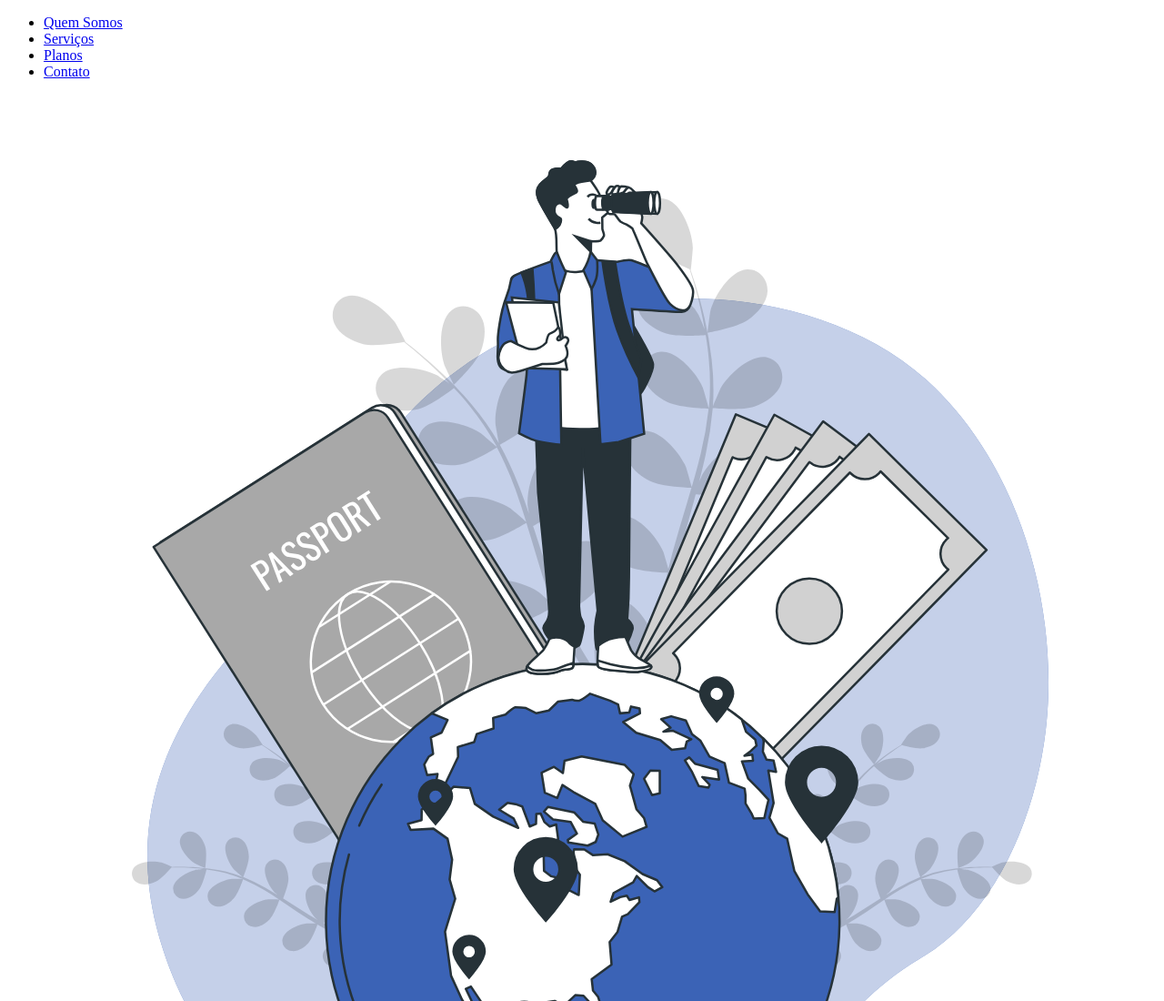
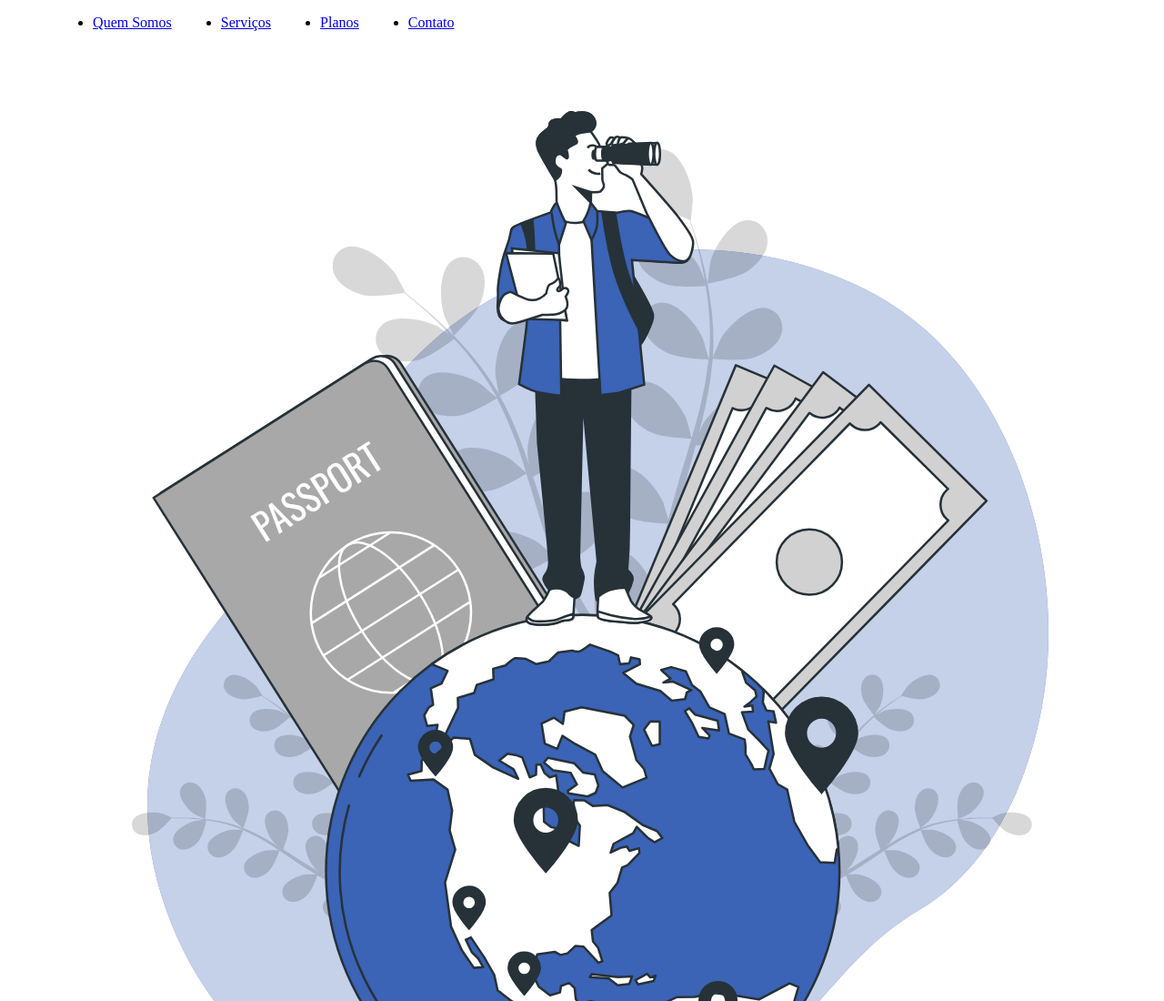
Before and after one commit to manubarb/GrowTravel, a plain HTML site: page base-growtravel-2/index.html in a window 1280 px wide. Shown: the top 1100 px of the page at 91% size. Drawn offline with Linux system fonts and the light colour scheme.

Commit message:
aplicaçao de conceitos flexbox ao nav

```diff
--- a/base-growtravel-2/index.html
+++ b/base-growtravel-2/index.html
@@ -9,7 +9,7 @@
 <body>
     <header>
         <nav class="menu">
-            <ul>
+            <ul class="container">
                 <li>
                     <a href="#quem-somos">Quem Somos</a>
                 </li>
--- a/base-growtravel-2/style.css
+++ b/base-growtravel-2/style.css
@@ -0,0 +1,6 @@
+.container{
+    display: flex;
+    flex-direction: row;
+    justify-content: space-evenly;
+    max-width: 40%;
+}
```
